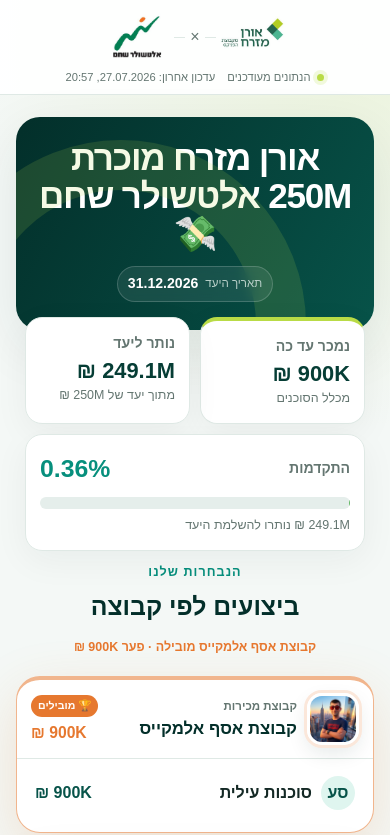
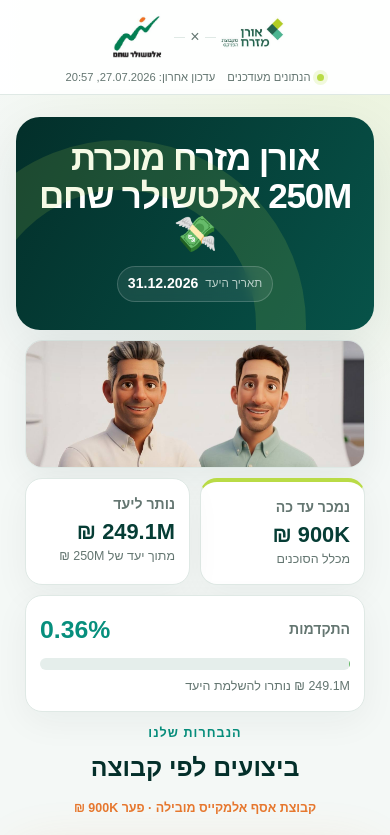
Before and after one commit to zivzuaretz/OrenMizrahAlt, a website: page index.html in a window 390 px wide. Shown: the top 835 px of the page. Drawn offline with Linux system fonts and the light colour scheme.

Commit message:
feat: add Oren Mizrah owners banner

```diff
--- a/index.html
+++ b/index.html
@@ -6,7 +6,7 @@
   <meta name="theme-color" content="#063d35">
   <meta name="description" content="לוח ניהול מכירות לקמפיין אורן מזרח מוכרת 250M אלטשולר שחם💸">
   <title>אורן מזרח מוכרת 250M אלטשולר שחם💸</title>
-  <link rel="stylesheet" href="styles.css?v=20260727-15">
+  <link rel="stylesheet" href="styles.css?v=20260727-16">
 </head>
 <body>
   <a class="skip-link" href="#main">דלגו לתוכן הראשי</a>
@@ -35,6 +35,10 @@
         <strong id="deadline">—</strong>
       </div>
     </section>
+
+    <figure class="owners-feature">
+      <img src="assets/oren-mizrah-owners.jpg" alt="הבעלים של אורן מזרח">
+    </figure>
 
     <section class="overview" aria-labelledby="overview-title">
       <h2 id="overview-title" class="sr-only">תמונת מצב כללית</h2>
@@ -92,6 +96,6 @@
     </article>
   </template>
 
-  <script src="app.js?v=20260727-15" defer></script>
+  <script src="app.js?v=20260727-16" defer></script>
 </body>
 </html>
--- a/styles.css
+++ b/styles.css
@@ -42,6 +42,8 @@
 .hero__subtitle { margin: 12px 0 0; color: #d8e7e3; font-size: 1.05rem; }
 .deadline-card { position: relative; z-index: 1; display: flex; align-items: center; align-self: center; gap: 8px; min-width: 0; padding: 7px 11px; border: 1px solid rgba(255,255,255,.18); border-radius: 99px; background: rgba(255,255,255,.08); backdrop-filter: blur(6px); }
 .deadline-card span { display: inline; color: #bad0ca; font-size: .72rem; }.deadline-card strong { font-size: .92rem; }
+.owners-feature { overflow: hidden; height: 150px; margin: 14px 9px 10px; border: 1px solid var(--line); border-radius: 20px; background: var(--surface); box-shadow: 0 10px 35px rgba(3,47,42,.07); }
+.owners-feature img { display: block; width: 100%; height: 100%; object-fit: cover; object-position: center 30%; }
 .overview { display: grid; gap: 14px; margin: -4px 14px 0; position: relative; z-index: 2; }
 .metric { display: flex; flex-direction: column; padding: 23px; background: var(--surface); border: 1px solid var(--line); border-radius: 20px; box-shadow: 0 10px 35px rgba(3,47,42,.05); }
 .metric--primary { border-top: 4px solid var(--lime); }.metric__label { color: var(--muted); font-size: .88rem; font-weight: 700; }
@@ -84,7 +86,8 @@
   h1 { font-size: clamp(1.9rem, 9vw, 2.55rem); }
   .deadline-card { justify-content: center; gap: 7px; align-self: center; padding: 6px 10px; }
   .deadline-card strong { font-size: .88rem; }
-  .overview { grid-template-columns: repeat(2, minmax(0, 1fr)); gap: 10px; margin: -13px 9px 0; }
+  .owners-feature { height: 128px; margin-top: 10px; border-radius: 17px; }
+  .overview { grid-template-columns: repeat(2, minmax(0, 1fr)); gap: 10px; margin: 0 9px; }
   .metric { min-width: 0; padding: 15px 14px; border-radius: 17px; }
   .metric__value { margin-top: 4px; font-size: clamp(1.18rem, 5.6vw, 1.55rem); white-space: normal; }
   .metric--progress { grid-column: 1 / -1; }
@@ -97,5 +100,5 @@
   .team-card__total { font-size: .98rem; }
   .agent-avatar { width: 34px; height: 34px; }
 }
-@media (min-width: 700px) { .hero { flex-direction: row; align-items: flex-end; justify-content: space-between; padding: 45px 48px; }.overview { grid-template-columns: 1fr 1fr 1.2fr; margin: -28px 25px 0; }.teams-grid { grid-template-columns: repeat(2,minmax(0,1fr)); }.topbar__inner { min-height: 106px; }.brand-logo { width: 66px; height: 66px; } }
+@media (min-width: 700px) { .hero { flex-direction: row; align-items: flex-end; justify-content: space-between; padding: 45px 48px; }.owners-feature { height: 210px; margin: 18px 25px 14px; }.overview { grid-template-columns: 1fr 1fr 1.2fr; margin: 0 25px; }.teams-grid { grid-template-columns: repeat(2,minmax(0,1fr)); }.topbar__inner { min-height: 106px; }.brand-logo { width: 66px; height: 66px; } }
 @media (prefers-reduced-motion: reduce) { *,*::before,*::after { scroll-behavior: auto !important; transition: none !important; } }
```
Also changed, not shown: assets/oren-mizrah-owners.jpg (added).
